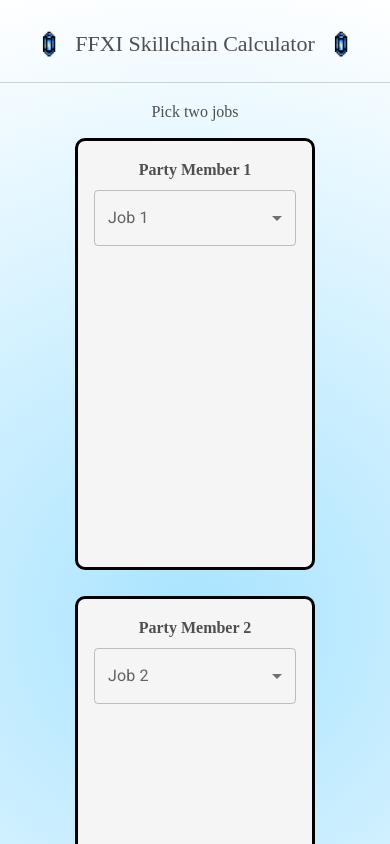
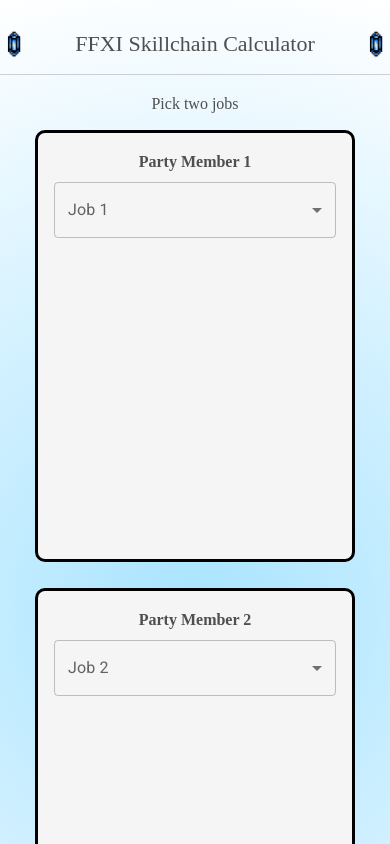
Before and after one commit to nitro-neal/ffxi-skillchain-calculator, a React (Create React App) app: page / in a window 390 px wide. Shown: the top 844 px of the page. Built offline with nearby package versions, Linux system fonts and the light colour scheme; a web font is replaced by a local one.

Commit message:
center fix

```diff
--- a/src/App.css
+++ b/src/App.css
@@ -244,6 +244,25 @@
 
 /* Mobile tweaks */
 @media (max-width: 576px) {
+  body {
+    padding-top: env(safe-area-inset-top);
+    padding-bottom: env(safe-area-inset-bottom);
+    box-sizing: border-box;
+  }
+
+  select { appearance: none; -webkit-appearance: none; }
+
+  /* Title: 3-col grid to force center alignment */
+  .app-title {
+    display: grid;
+    grid-template-columns: 1fr auto 1fr;
+    align-items: center;
+    gap: 8px;
+  }
+  .app-title .title-text { justify-self: center; }
+  .app-title .title-icon:first-of-type { justify-self: start; }
+  .app-title .title-icon:last-of-type { justify-self: end; }
+
   .app-title {
     font-size: 22px;
   }
@@ -253,6 +272,8 @@
   .characterselect {
     margin-left: auto;
     margin-right: auto;
+    width: min(640px, 92vw);
+    box-sizing: border-box;
   }
   .mobile-job-image {
     max-width: 120px;
@@ -260,4 +281,29 @@
     display: block;
     margin: 0 auto 8px auto;
   }
+
+  /* Title card inner rows center alignment */
+  .titlecard {
+    margin-left: auto;
+    margin-right: auto;
+    width: min(700px, 94vw);
+    text-align: center;
+  }
+  .titlecard .row { justify-content: center; }
+  .titlecard .col-sm-4,
+  .titlecard .col-sm-8 {
+    text-align: center !important;
+    padding-right: 0 !important;
+  }
 }
+
+/* Center the filter row as a whole */
+.filters {
+  max-width: 560px;
+  margin-left: auto;
+  margin-right: auto;
+  display: flex;
+  align-items: center;
+  justify-content: center;
+  gap: 0.75rem;
+}
--- a/src/components/SkillchainFilter.js
+++ b/src/components/SkillchainFilter.js
@@ -56,9 +56,8 @@
     <div>
       {props.selectedJobWs && (
         <div>
-          <div style={{ display: "flex", alignItems: "center", justifyContent: "center" }}>
-            <div style={{ display: "flex" }}></div>
-            <FormControl sx={{ m: 1, width: 400 }}>
+          <div className="filters">
+            <FormControl sx={{ m: 1, width: { xs: 'min(92vw, 560px)', sm: 400 } }}>
               <InputLabel id="demo-multiple-checkbox-label"> Weaponskills Filter</InputLabel>
               <Select labelId="demo-multiple-checkbox-label" id="demo-multiple-checkbox" multiple value={selectedWs} onChange={handleChange} input={<OutlinedInput label="Tag" />} renderValue={(selected) => selected.join(", ")} MenuProps={MenuProps}>
                 <MenuItem key="selectedJob1" value="selectedJob1">
```
